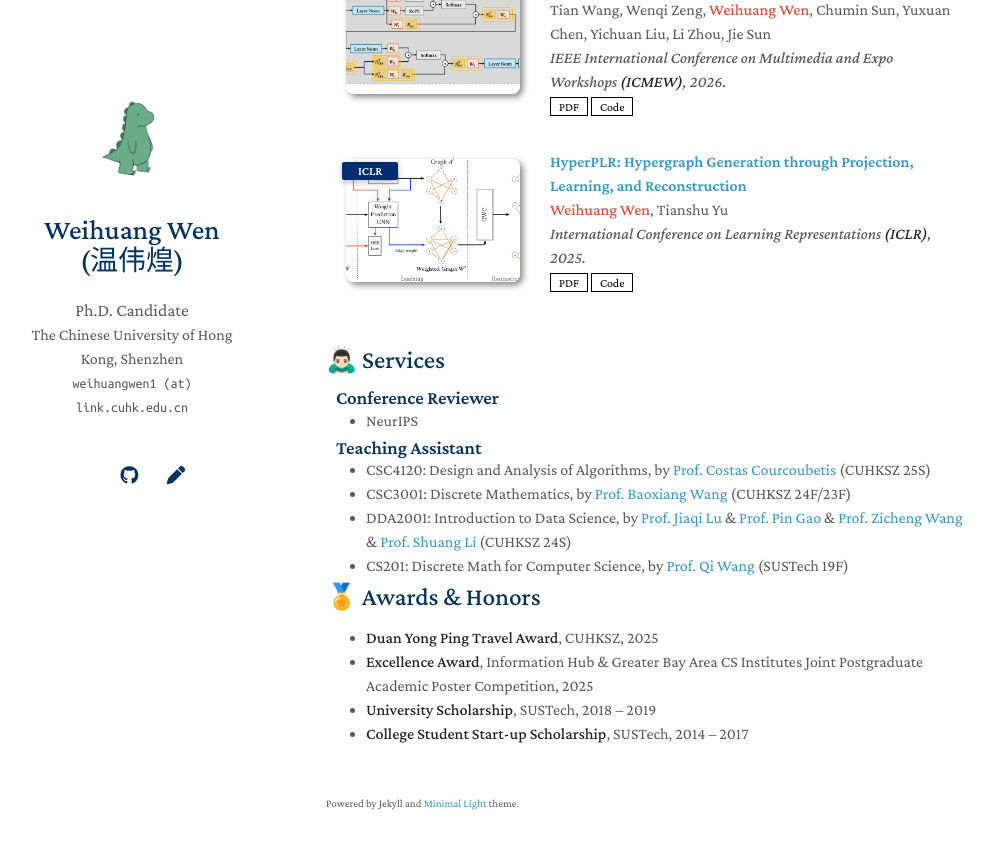
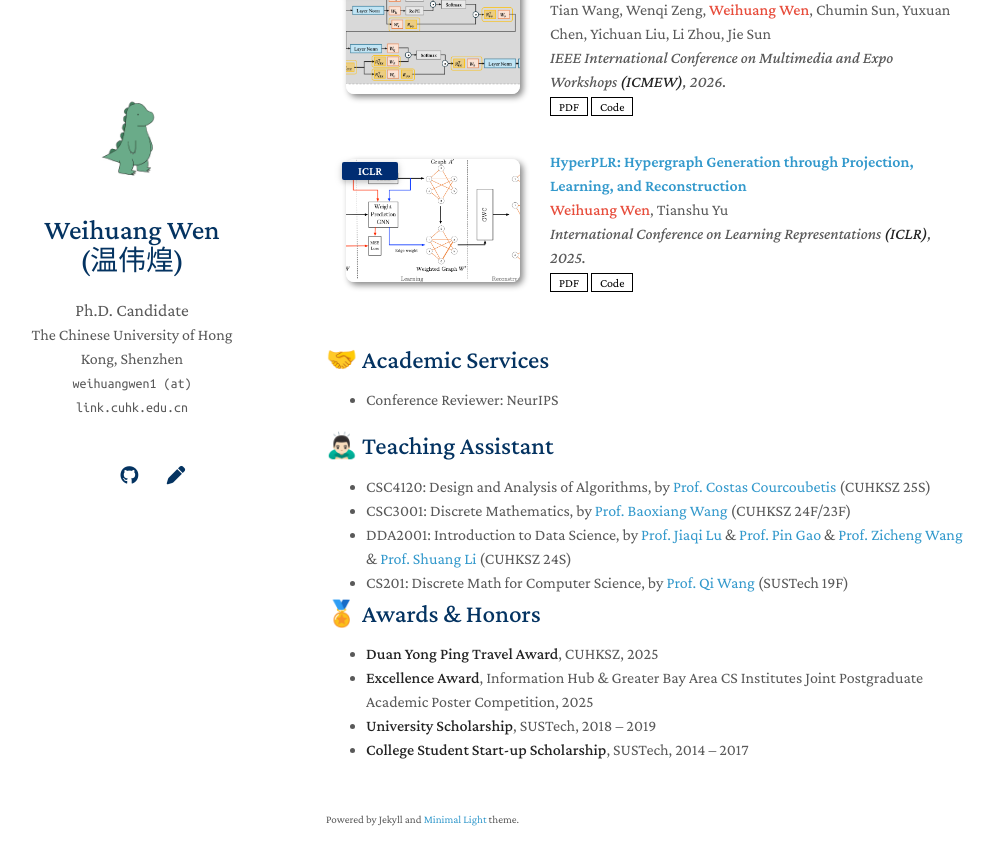
Before and after one commit to markwwen/markwwen.github.io, a Jekyll site: the page built from index.md, in a window 1280 px wide and 900 px high, scrolled down 1037 px. Shown: the top 865 px of the window, without its empty margins (144-1138 px from the left). Built offline with Jekyll 4.4.1, drawn with Linux system fonts in a browser that asks for light colours; a style sheet for code colours, icons or effects is not loaded; our own code applies the rules of GitHub Pages for plain Markdown files; some of the changed lines change nothing that is shown.

Commit message:
update academic services

```diff
--- a/_includes/services.md
+++ b/_includes/services.md
@@ -1,18 +1,11 @@
-## 🙇🏻‍♂️ Services
+## 🤝 Academic Services
 
-<h3 style="margin:0 10px 0;">Conference Reviewer</h3>
+- Conference Reviewer: NeurIPS
+
+<!-- <h3 style="margin:0 10px 0;">Conference Reviewer</h3>
 <ul style="margin:0 0 5px;">
   <li><autocolor>NeurIPS</autocolor></li>
-</ul>
-
-<h3 style="margin:0 10px 0;">Teaching Assistant</h3>
-
-<ul style="margin:0 0 5px;">
-  <li><autocolor>CSC4120: Design and Analysis of Algorithms, by <a href="https://sds.cuhk.edu.cn/en/teacher/473">Prof. Costas Courcoubetis</a> (CUHKSZ 25S)</autocolor></li>
-  <li><autocolor>CSC3001: Discrete Mathematics, by <a href="https://bxiangwang.github.io">Prof. Baoxiang Wang</a> (CUHKSZ 24F/23F)</autocolor></li>
-  <li><autocolor>DDA2001: Introduction to Data Science, by <a href="https://sites.google.com/view/jiaqilu">Prof. Jiaqi Lu</a> & <a href="https://sites.google.com/view/pin-gao">Prof. Pin Gao</a> & <a href="https://zicheng-wang.com">Prof. Zicheng Wang</a> & <a href="https://shuangli01.github.io">Prof. Shuang Li</a> (CUHKSZ 24S)</autocolor></li>
-  <li><autocolor>CS201: Discrete Math for Computer Science, by <a href="https://dake98.github.io">Prof. Qi Wang</a> (SUSTech 19F)</autocolor></li>
-</ul>
+</ul> -->
 
 
 
--- /dev/null
+++ b/_includes/ta.md
@@ -0,0 +1,8 @@
+## 🙇🏻‍♂️ Teaching Assistant
+
+<ul style="margin:0 0 5px;">
+  <li><autocolor>CSC4120: Design and Analysis of Algorithms, by <a href="https://sds.cuhk.edu.cn/en/teacher/473">Prof. Costas Courcoubetis</a> (CUHKSZ 25S)</autocolor></li>
+  <li><autocolor>CSC3001: Discrete Mathematics, by <a href="https://bxiangwang.github.io">Prof. Baoxiang Wang</a> (CUHKSZ 24F/23F)</autocolor></li>
+  <li><autocolor>DDA2001: Introduction to Data Science, by <a href="https://sites.google.com/view/jiaqilu">Prof. Jiaqi Lu</a> & <a href="https://sites.google.com/view/pin-gao">Prof. Pin Gao</a> & <a href="https://zicheng-wang.com">Prof. Zicheng Wang</a> & <a href="https://shuangli01.github.io">Prof. Shuang Li</a> (CUHKSZ 24S)</autocolor></li>
+  <li><autocolor>CS201: Discrete Math for Computer Science, by <a href="https://dake98.github.io">Prof. Qi Wang</a> (SUSTech 19F)</autocolor></li>
+</ul>
--- a/index.md
+++ b/index.md
@@ -26,6 +26,8 @@
 
 {% include_relative _includes/services.md %}
 
+{% include_relative _includes/ta.md %}
+
 ## 🏅 Awards & Honors
 
 - **Duan Yong Ping Travel Award**, CUHKSZ, 2025
```
